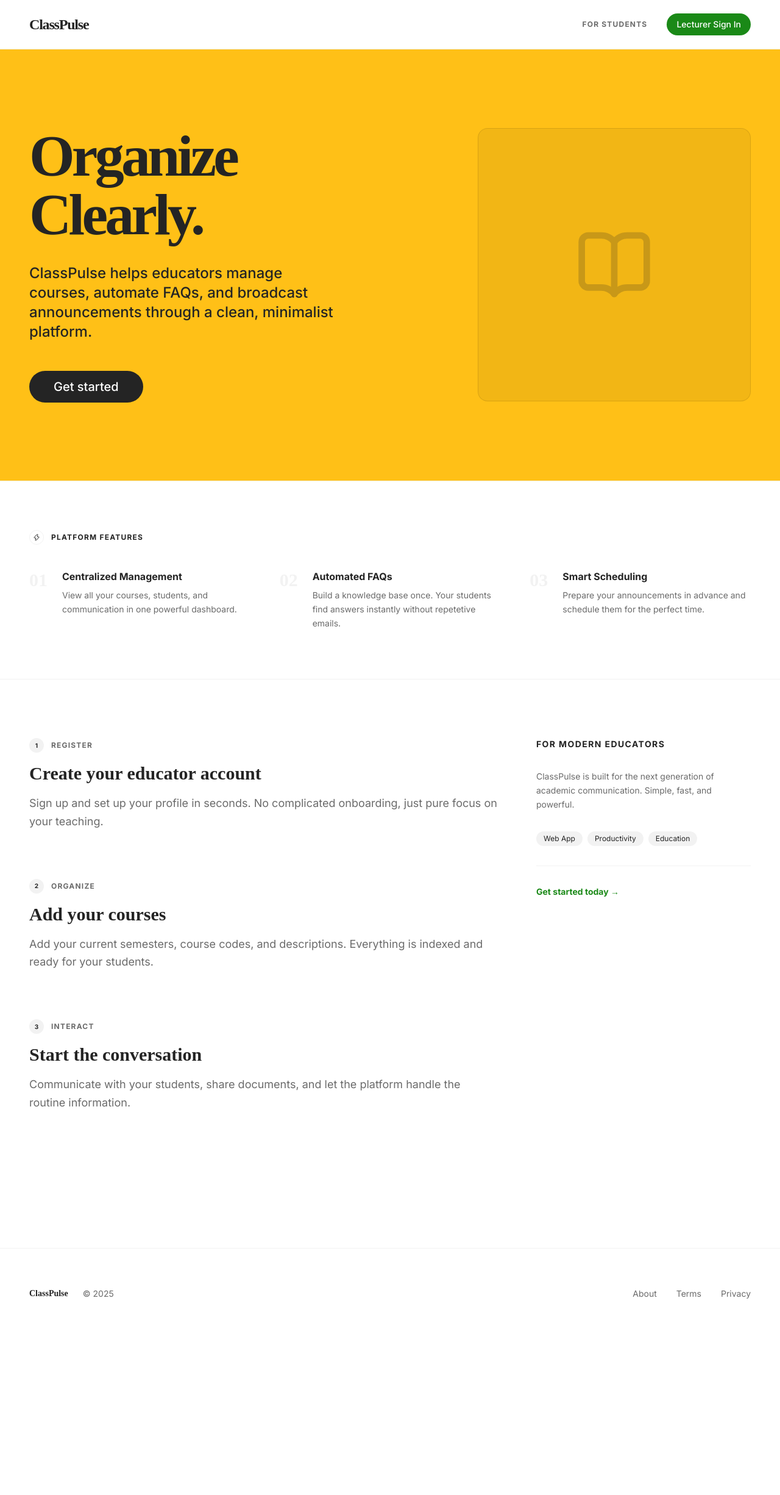
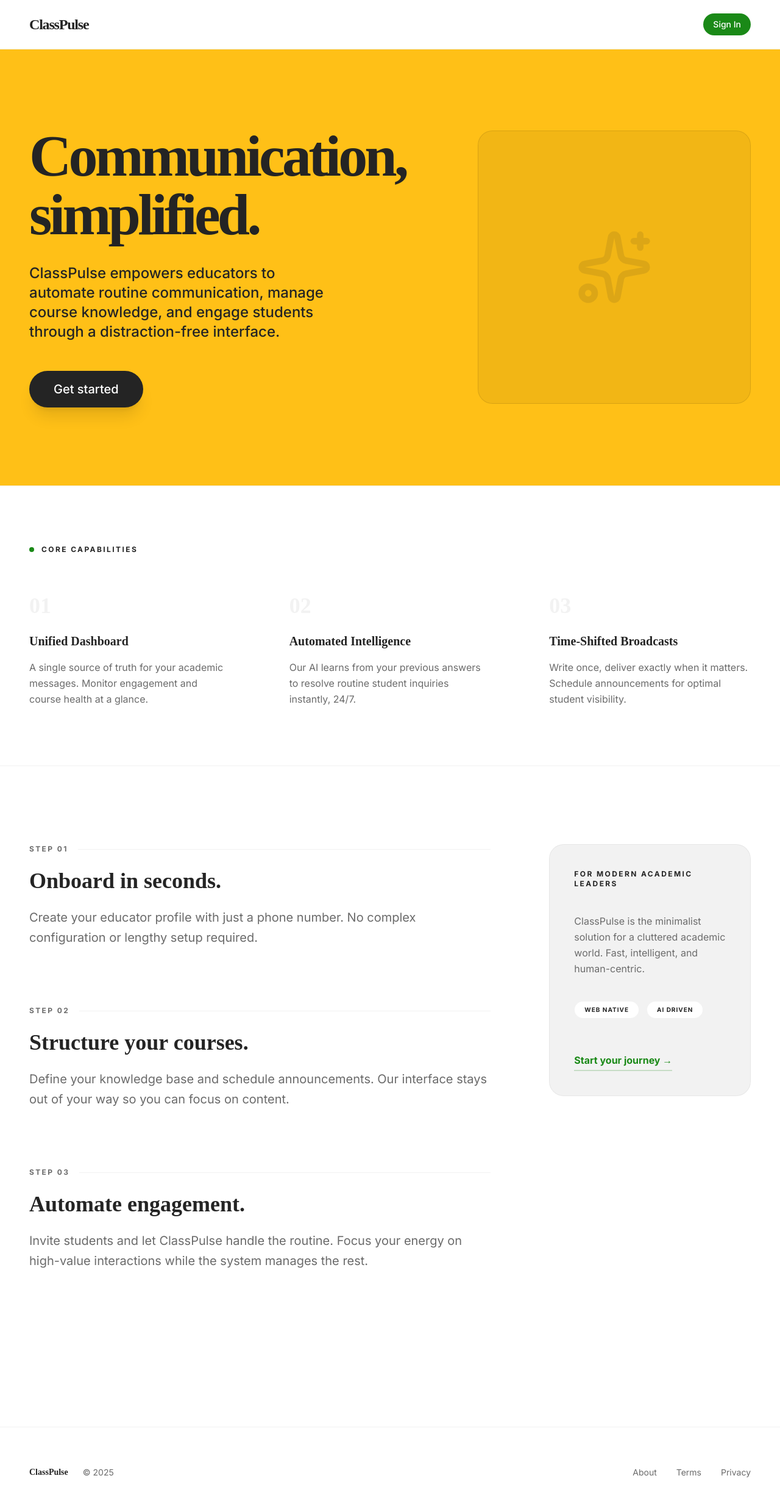
Before and after one commit to JohnProgrammin/classpulse-v2, a Flask app: page / in a window 1280 px wide. Shown: the top 2451 px of the page at 61% size. Before the commit the page ends 2129 px from the top, so only its background shows below. Run offline with Flask 3, Linux system fonts and the light colour scheme; some libraries are stand-ins or nearby versions; some web fonts are replaced.

Commit message:
Refine: Minimalist Medium-style UI, responsiveness improvements, and dashboard cleanup

```diff
--- a/templates/index.html
+++ b/templates/index.html
@@ -9,64 +9,62 @@
         <div class="fade-in">
             <h1
                 class="text-6xl sm:text-7xl md:text-8xl font-bold mb-8 leading-[0.9] serif tracking-tighter text-medium-black">
-                Organize<br />Clearly.
+                Communication,<br />simplified.
             </h1>
             <p class="text-xl sm:text-2xl text-medium-black font-medium max-w-lg mb-12 leading-tight">
-                ClassPulse helps educators manage courses, automate FAQs, and broadcast announcements through a clean, minimalist platform.
+                ClassPulse empowers educators to automate routine communication, manage course knowledge, and engage students through a distraction-free interface.
             </p>
             <a href="{{ url_for('login') }}"
-                class="inline-block px-10 py-3 bg-medium-black text-white rounded-full text-xl font-medium hover:bg-black transition-all">
+                class="inline-block px-10 py-4 bg-medium-black text-white rounded-full text-xl font-medium hover:bg-black transition-all shadow-xl hover:shadow-black/10">
                 Get started
             </a>
         </div>
         <div class="hidden lg:flex justify-end fade-in" style="animation-delay: 0.2s;">
             <div
-                class="w-full max-w-md aspect-square bg-black/5 rounded-2xl flex items-center justify-center border border-black/10">
-                <i data-lucide="book-open" class="w-32 h-32 text-medium-black opacity-20"></i>
+                class="w-full max-w-md aspect-square bg-black/5 rounded-3xl flex items-center justify-center border border-black/10 transition-transform hover:scale-[1.02]">
+                <i data-lucide="sparkles" class="w-32 h-32 text-medium-black opacity-10"></i>
             </div>
         </div>
     </div>
 </section>
 
 <!-- Features Section -->
-<section class="max-w-7xl mx-auto px-6 lg:px-12 py-20">
-    <div class="flex items-center space-x-3 mb-10">
-        <div class="w-6 h-6 rounded-full border border-medium-divider flex items-center justify-center">
-            <i data-lucide="zap" class="w-3 h-3 text-medium-black"></i>
-        </div>
-        <h2 class="text-xs font-bold uppercase tracking-widest text-medium-black">Platform Features</h2>
+<section class="max-w-7xl mx-auto px-6 lg:px-12 py-24">
+    <div class="flex items-center space-x-3 mb-16">
+        <div class="w-2 h-2 bg-brand rounded-full"></div>
+        <h2 class="text-xs font-bold uppercase tracking-[0.2em] text-medium-black">Core Capabilities</h2>
     </div>
 
-    <div class="grid md:grid-cols-3 gap-12">
+    <div class="grid md:grid-cols-3 gap-16 lg:gap-24">
         <!-- Feature 1 -->
-        <div class="flex space-x-6">
-            <span class="text-3xl font-bold text-medium-divider serif">01</span>
+        <div class="space-y-6">
+            <span class="text-4xl font-bold text-medium-divider serif">01</span>
             <div>
-                <h3 class="text-base font-bold text-medium-black mb-2">Centralized Management</h3>
-                <p class="text-sm text-medium-gray leading-relaxed">
-                    View all your courses, students, and communication in one powerful dashboard.
+                <h3 class="text-xl font-bold text-medium-black mb-4 serif">Unified Dashboard</h3>
+                <p class="text-medium-gray leading-relaxed">
+                    A single source of truth for your academic messages. Monitor engagement and course health at a glance.
                 </p>
             </div>
         </div>
 
         <!-- Feature 2 -->
-        <div class="flex space-x-6">
-            <span class="text-3xl font-bold text-medium-divider serif">02</span>
+        <div class="space-y-6">
+            <span class="text-4xl font-bold text-medium-divider serif">02</span>
             <div>
-                <h3 class="text-base font-bold text-medium-black mb-2">Automated FAQs</h3>
-                <p class="text-sm text-medium-gray leading-relaxed">
-                    Build a knowledge base once. Your students find answers instantly without repetetive emails.
+                <h3 class="text-xl font-bold text-medium-black mb-4 serif">Automated Intelligence</h3>
+                <p class="text-medium-gray leading-relaxed">
+                    Our AI learns from your previous answers to resolve routine student inquiries instantly, 24/7.
                 </p>
             </div>
         </div>
 
         <!-- Feature 3 -->
-        <div class="flex space-x-6">
-            <span class="text-3xl font-bold text-medium-divider serif">03</span>
+        <div class="space-y-6">
+            <span class="text-4xl font-bold text-medium-divider serif">03</span>
             <div>
-                <h3 class="text-base font-bold text-medium-black mb-2">Smart Scheduling</h3>
-                <p class="text-sm text-medium-gray leading-relaxed">
-                    Prepare your announcements in advance and schedule them for the perfect time.
+                <h3 class="text-xl font-bold text-medium-black mb-4 serif">Time-Shifted Broadcasts</h3>
+                <p class="text-medium-gray leading-relaxed">
+                    Write once, deliver exactly when it matters. Schedule announcements for optimal student visibility.
                 </p>
             </div>
         </div>
@@ -76,64 +74,58 @@
 <div class="divider max-w-7xl mx-auto px-6 lg:px-12"></div>
 
 <!-- How it works -->
-<section class="max-w-7xl mx-auto px-6 lg:px-12 py-24 grid lg:grid-cols-3 gap-16">
-    <div class="lg:col-span-2 space-y-20">
+<section class="max-w-7xl mx-auto px-6 lg:px-12 py-32 grid lg:grid-cols-3 gap-24">
+    <div class="lg:col-span-2 space-y-24">
         <div class="group">
-            <div class="flex items-center space-x-3 mb-4">
-                <div
-                    class="w-6 h-6 rounded-full bg-medium-divider flex items-center justify-center text-[10px] font-bold">
-                    1</div>
-                <span class="text-xs font-bold uppercase tracking-widest text-medium-gray">Register</span>
+            <div class="flex items-center space-x-4 mb-6">
+                <span class="text-xs font-bold uppercase tracking-[0.2em] text-medium-gray">Step 01</span>
+                <div class="flex-1 h-px bg-medium-divider"></div>
             </div>
-            <h2 class="text-3xl font-bold text-medium-black mb-4 serif group-hover:text-brand transition-colors">Create your educator account</h2>
-            <p class="text-lg text-medium-gray leading-relaxed mb-6">
-                Sign up and set up your profile in seconds. No complicated onboarding, just pure focus on your teaching.
+            <h2 class="text-4xl font-bold text-medium-black mb-6 serif group-hover:text-brand transition-colors">Onboard in seconds.</h2>
+            <p class="text-xl text-medium-gray leading-relaxed">
+                Create your educator profile with just a phone number. No complex configuration or lengthy setup required.
             </p>
         </div>
 
         <div class="group">
-            <div class="flex items-center space-x-3 mb-4">
-                <div
-                    class="w-6 h-6 rounded-full bg-medium-divider flex items-center justify-center text-[10px] font-bold">
-                    2</div>
-                <span class="text-xs font-bold uppercase tracking-widest text-medium-gray">Organize</span>
+            <div class="flex items-center space-x-4 mb-6">
+                <span class="text-xs font-bold uppercase tracking-[0.2em] text-medium-gray">Step 02</span>
+                <div class="flex-1 h-px bg-medium-divider"></div>
             </div>
-            <h2 class="text-3xl font-bold text-medium-black mb-4 serif group-hover:text-brand transition-colors">Add your courses</h2>
-            <p class="text-lg text-medium-gray leading-relaxed">
-                Add your current semesters, course codes, and descriptions. Everything is indexed and ready for your students.
+            <h2 class="text-4xl font-bold text-medium-black mb-6 serif group-hover:text-brand transition-colors">Structure your courses.</h2>
+            <p class="text-xl text-medium-gray leading-relaxed">
+                Define your knowledge base and schedule announcements. Our interface stays out of your way so you can focus on content.
             </p>
         </div>
 
         <div class="group">
-            <div class="flex items-center space-x-3 mb-4">
-                <div
-                    class="w-6 h-6 rounded-full bg-medium-divider flex items-center justify-center text-[10px] font-bold">
-                    3</div>
-                <span class="text-xs font-bold uppercase tracking-widest text-medium-gray">Interact</span>
+            <div class="flex items-center space-x-4 mb-6">
+                <span class="text-xs font-bold uppercase tracking-[0.2em] text-medium-gray">Step 03</span>
+                <div class="flex-1 h-px bg-medium-divider"></div>
             </div>
-            <h2 class="text-3xl font-bold text-medium-black mb-4 serif group-hover:text-brand transition-colors">Start the conversation</h2>
-            <p class="text-lg text-medium-gray leading-relaxed">
-                Communicate with your students, share documents, and let the platform handle the routine information.
+            <h2 class="text-4xl font-bold text-medium-black mb-6 serif group-hover:text-brand transition-colors">Automate engagement.</h2>
+            <p class="text-xl text-medium-gray leading-relaxed">
+                Invite students and let ClassPulse handle the routine. Focus your energy on high-value interactions while the system manages the rest.
             </p>
         </div>
     </div>
 
     <!-- Sidebar CTA -->
-    <div class="lg:sticky lg:top-32 h-fit space-y-8">
-        <h3 class="text-sm font-bold uppercase tracking-widest text-medium-black">For Modern Educators</h3>
-        <p class="text-sm text-medium-gray leading-relaxed">
-            ClassPulse is built for the next generation of academic communication. Simple, fast, and powerful.
+    <div class="lg:sticky lg:top-32 h-fit space-y-10 bg-black/5 p-10 rounded-3xl border border-black/5">
+        <h3 class="text-xs font-bold uppercase tracking-[0.2em] text-medium-black">For Modern Academic Leaders</h3>
+        <p class="text-base text-medium-gray leading-relaxed">
+            ClassPulse is the minimalist solution for a cluttered academic world. Fast, intelligent, and human-centric.
         </p>
-        <div class="flex flex-wrap gap-2 text-xs">
-            <span class="px-3 py-1 bg-medium-divider rounded-full">Web App</span>
-            <span class="px-3 py-1 bg-medium-divider rounded-full">Productivity</span>
-            <span class="px-3 py-1 bg-medium-divider rounded-full">Education</span>
+        <div class="flex flex-wrap gap-3">
+            <span class="px-4 py-1.5 bg-white border border-black/5 rounded-full text-[10px] font-bold uppercase tracking-widest">Web Native</span>
+            <span class="px-4 py-1.5 bg-white border border-black/5 rounded-full text-[10px] font-bold uppercase tracking-widest">AI Driven</span>
         </div>
-        <div class="divider"></div>
-        <a href="{{ url_for('login') }}"
-            class="block text-sm font-bold text-brand hover:text-brand-dark transition-colors">
-            Get started today →
-        </a>
+        <div class="pt-4">
+            <a href="{{ url_for('login') }}"
+                class="inline-block text-base font-bold text-brand hover:text-brand-dark transition-colors border-b-2 border-brand/20 hover:border-brand pb-1">
+                Start your journey →
+            </a>
+        </div>
     </div>
 </section>
 
--- a/templates/layout.html
+++ b/templates/layout.html
@@ -89,15 +89,15 @@
                     <span class="text-2xl font-bold tracking-tighter serif">ClassPulse</span>
                 </a>
 
-                <div class="flex items-center space-x-6 md:space-x-8">
+                <div class="flex items-center space-x-4 md:space-x-8">
                     {% if current_user.is_authenticated %}
                         <!-- Lecturer specific links -->
                         <a href="{{ url_for('dashboard') }}"
-                            class="text-sm font-bold uppercase tracking-widest text-medium-gray hover:text-medium-black transition-colors">
+                            class="text-[10px] md:text-sm font-bold uppercase tracking-widest text-medium-gray hover:text-medium-black transition-colors">
                             Courses
                         </a>
-                        <div class="flex items-center space-x-3">
-                            <span class="text-xs font-bold uppercase tracking-widest text-medium-black">{{ current_user.phone }}</span>
+                        <div class="hidden sm:flex items-center space-x-3">
+                            <span class="text-xs font-bold uppercase tracking-widest text-medium-black">{{ current_user.phone_number }}</span>
                         </div>
                         <a href="{{ url_for('logout') }}"
                             class="text-medium-gray hover:text-medium-black transition-colors">
@@ -106,7 +106,7 @@
                     {% elif session.get('chat_user_id') %}
                         <!-- Student specific links -->
                         <a href="{{ url_for('chat_app') }}"
-                            class="text-sm font-bold uppercase tracking-widest text-medium-gray hover:text-medium-black transition-colors">
+                            class="text-[10px] md:text-sm font-bold uppercase tracking-widest text-medium-gray hover:text-medium-black transition-colors">
                             Knowledge Base
                         </a>
                         <a href="{{ url_for('chat_logout') }}"
@@ -115,11 +115,11 @@
                         </a>
                     {% else %}
                         <!-- Not logged in -->
-                        <a href="{{ url_for('chat_index') }}" class="text-xs font-bold uppercase tracking-widest text-medium-gray hover:text-medium-black transition-colors">
+                        <a href="{{ url_for('chat_index') }}" class="hidden xs:block text-[10px] md:text-xs font-bold uppercase tracking-widest text-medium-gray hover:text-medium-black transition-colors">
                             For Students
                         </a>
-                        <a href="{{ url_for('login') }}" class="btn-primary">
-                            Lecturer Sign In
+                        <a href="{{ url_for('login') }}" class="btn-primary scale-90 md:scale-100">
+                            Sign In
                         </a>
                     {% endif %}
                 </div>
```
Also changed, not shown: templates/course_detail.html (+19 -23 lines), templates/dashboard.html (+3 -7 lines).
